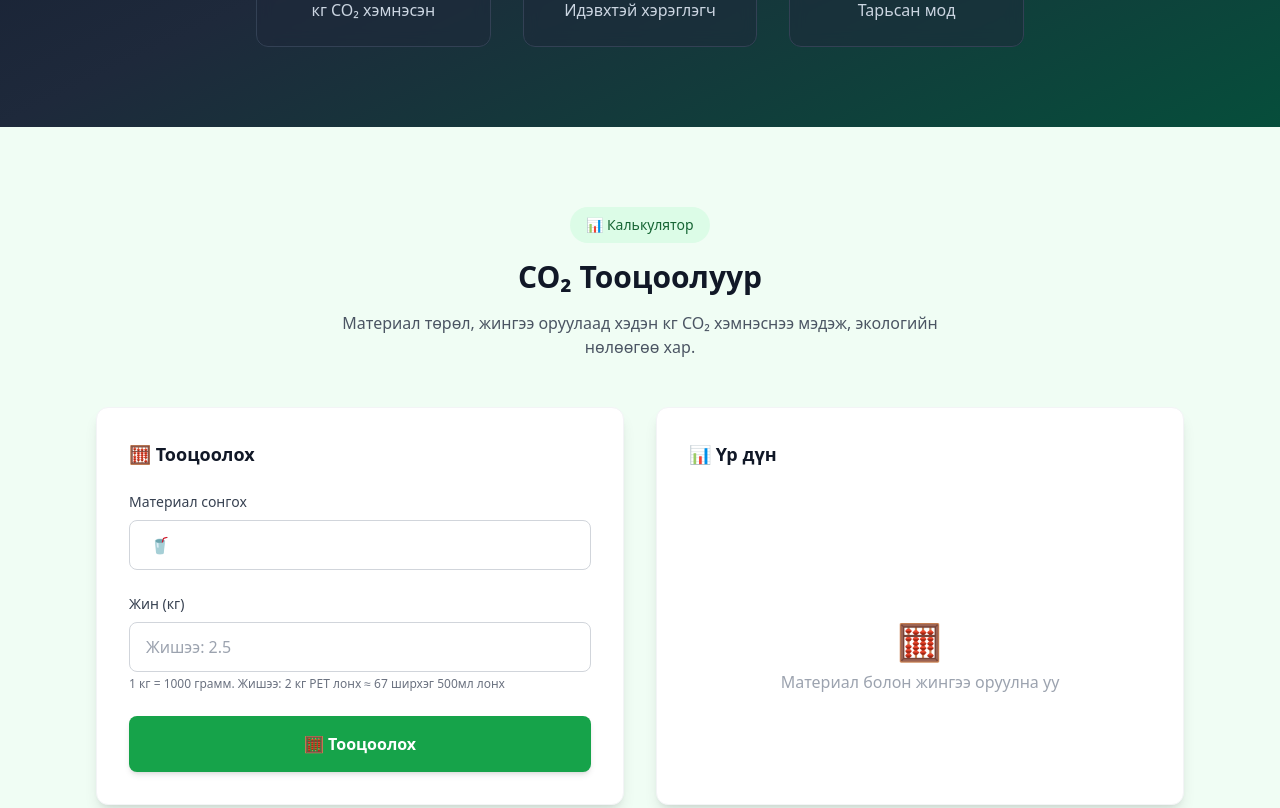
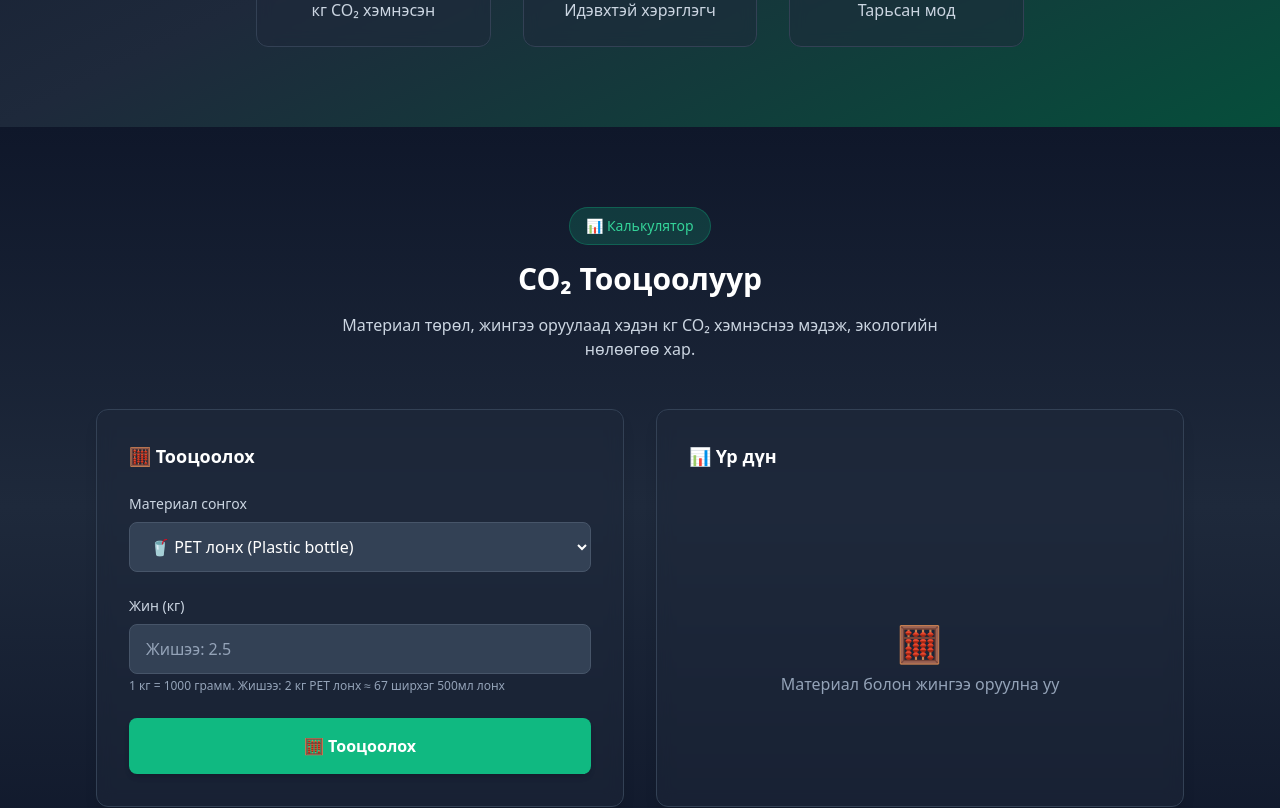
Before and after one commit to Tur-Erdene/greenloop-ai-website, a Next.js app: page / in a window 1280 px wide. Shown: the part 560-1368 px from the top of the page. Built offline with nearby package versions, Linux system fonts and the light colour scheme.

Commit message:
Update: CO2 calculator dark theme with white text

```diff
--- a/app/page.tsx
+++ b/app/page.tsx
@@ -120,28 +120,28 @@ export default function Home() {
         </section>
 
         {/* CO₂ Calculator */}
-        <section id="calculator" className="py-20 bg-green-50">
+        <section id="calculator" className="py-20 bg-gradient-to-b from-slate-900 via-slate-800 to-slate-900">
           <div className="max-w-6xl mx-auto px-4 sm:px-6 lg:px-8">
             <div className="text-center mb-12">
-              <div className="inline-block bg-green-100 text-green-800 px-4 py-2 rounded-full text-sm font-medium mb-4">
+              <div className="inline-block bg-emerald-500/20 text-emerald-400 px-4 py-2 rounded-full text-sm font-medium mb-4 border border-emerald-500/30">
                 📊 Калькулятор
               </div>
-              <h2 className="text-3xl font-bold text-gray-900 mb-4">CO₂ Тооцоолуур</h2>
-              <p className="text-gray-600 max-w-2xl mx-auto">
+              <h2 className="text-3xl font-bold text-white mb-4">CO₂ Тооцоолуур</h2>
+              <p className="text-slate-300 max-w-2xl mx-auto">
                 Материал төрөл, жингээ оруулаад хэдэн кг CO₂ хэмнэснээ мэдэж, экологийн нөлөөгөө хар.
               </p>
             </div>
 
             <div className="grid grid-cols-1 lg:grid-cols-2 gap-8">
-              <div className="bg-white rounded-xl shadow-lg p-8 border border-gray-100">
-                <h3 className="text-lg font-semibold text-gray-900 mb-6">🧮 Тооцоолох</h3>
+              <div className="bg-slate-800/50 backdrop-blur rounded-xl shadow-lg p-8 border border-slate-700">
+                <h3 className="text-lg font-semibold text-white mb-6">🧮 Тооцоолох</h3>
                 <div className="space-y-6">
                   <div>
-                    <label className="block text-sm font-medium text-gray-700 mb-2">Материал сонгох</label>
+                    <label className="block text-sm font-medium text-slate-300 mb-2">Материал сонгох</label>
                     <select
                       value={material}
                       onChange={(e) => setMaterial(e.target.value)}
-                      className="w-full px-4 py-3 border border-gray-300 rounded-lg focus:ring-2 focus:ring-green-500 focus:border-transparent bg-white"
+                      className="w-full px-4 py-3 border border-slate-600 rounded-lg focus:ring-2 focus:ring-emerald-500 focus:border-transparent bg-slate-700 text-white"
                     >
                       <option value="PET">🥤 PET лонх (Plastic bottle)</option>
                       <option value="HDPE">🧴 HDPE сав (Hard plastic)</option>
@@ -151,49 +151,49 @@ export default function Home() {
                     </select>
                   </div>
                   <div>
-                    <label className="block text-sm font-medium text-gray-700 mb-2">Жин (кг)</label>
+                    <label className="block text-sm font-medium text-slate-300 mb-2">Жин (кг)</label>
                     <input
                       type="number"
                       value={weight}
                       onChange={(e) => setWeight(e.target.value)}
                       placeholder="Жишээ: 2.5"
                       step="0.1"
-                      className="w-full px-4 py-3 border border-gray-300 rounded-lg focus:ring-2 focus:ring-green-500 focus:border-transparent"
+                      className="w-full px-4 py-3 border border-slate-600 rounded-lg focus:ring-2 focus:ring-emerald-500 focus:border-transparent bg-slate-700 text-white placeholder-slate-400"
                     />
-                    <p className="text-xs text-gray-500 mt-1">1 кг = 1000 грамм. Жишээ: 2 кг PET лонх ≈ 67 ширхэг 500мл лонх</p>
+                    <p className="text-xs text-slate-400 mt-1">1 кг = 1000 грамм. Жишээ: 2 кг PET лонх ≈ 67 ширхэг 500мл лонх</p>
                   </div>
                   <button
                     onClick={calculateCO2}
-                    className="w-full bg-green-600 text-white py-4 rounded-lg font-semibold hover:bg-green-700 transition shadow-md"
+                    className="w-full bg-emerald-500 text-white py-4 rounded-lg font-semibold hover:bg-emerald-600 transition shadow-md"
                   >
                     🧮 Тооцоолох
                   </button>
                 </div>
               </div>
 
-              <div className="bg-white rounded-xl shadow-lg p-8 border border-gray-100">
-                <h3 className="text-lg font-semibold text-gray-900 mb-6">📊 Үр дүн</h3>
+              <div className="bg-slate-800/50 backdrop-blur rounded-xl shadow-lg p-8 border border-slate-700">
+                <h3 className="text-lg font-semibold text-white mb-6">📊 Үр дүн</h3>
                 {co2Result ? (
                   <div className="space-y-4">
-                    <div className="p-6 bg-green-50 rounded-lg border border-green-200 text-center">
-                      <div className="text-sm text-green-600 mb-1">Таны хэмнэсэн CO₂</div>
-                      <div className="text-4xl font-bold text-green-700">{co2Result}</div>
+                    <div className="p-6 bg-emerald-500/20 rounded-lg border border-emerald-500/30 text-center">
+                      <div className="text-sm text-emerald-400 mb-1">Таны хэмнэсэн CO₂</div>
+                      <div className="text-4xl font-bold text-emerald-400">{co2Result}</div>
                     </div>
                     <div className="grid grid-cols-2 gap-4">
-                      <div className="p-4 bg-blue-50 rounded-lg border border-blue-100 text-center">
+                      <div className="p-4 bg-blue-500/20 rounded-lg border border-blue-500/30 text-center">
                         <div className="text-2xl">🌳</div>
-                        <div className="text-sm font-semibold text-blue-700">{(parseFloat(weight || '0') * 0.05).toFixed(1)} мод</div>
-                        <div className="text-xs text-blue-600">1 жилд тэнцэх</div>
+                        <div className="text-sm font-semibold text-blue-400">{(parseFloat(weight || '0') * 0.05).toFixed(1)} мод</div>
+                        <div className="text-xs text-blue-300">1 жилд тэнцэх</div>
                       </div>
-                      <div className="p-4 bg-yellow-50 rounded-lg border border-yellow-100 text-center">
+                      <div className="p-4 bg-yellow-500/20 rounded-lg border border-yellow-500/30 text-center">
                         <div className="text-2xl">⚡</div>
-                        <div className="text-sm font-semibold text-yellow-700">{(parseFloat(weight || '0') * 1.2).toFixed(1)} кВт</div>
-                        <div className="text-xs text-yellow-600">Цахилгаан хэмнэлт</div>
+                        <div className="text-sm font-semibold text-yellow-400">{(parseFloat(weight || '0') * 1.2).toFixed(1)} кВт</div>
+                        <div className="text-xs text-yellow-300">Цахилгаан хэмнэлт</div>
                       </div>
                     </div>
-                    <div className="p-4 bg-gray-50 rounded-lg border border-gray-100">
-                      <div className="text-sm font-medium text-gray-700 mb-2">🌍 Эквивалент нөлөө:</div>
-                      <ul className="text-sm text-gray-600 space-y-1">
+                    <div className="p-4 bg-slate-700/50 rounded-lg border border-slate-600">
+                      <div className="text-sm font-medium text-slate-200 mb-2">🌍 Эквивалент нөлөө:</div>
+                      <ul className="text-sm text-slate-300 space-y-1">
                         <li>🚗 {(parseFloat(weight || '0') * 4.5).toFixed(1)} км машин явсантай тэнцэх</li>
                         <li>💡 {(parseFloat(weight || '0') * 50).toFixed(0)} цаг LED гэрэл асаасантай тэнцэх</li>
                         <li>📱 {(parseFloat(weight || '0') * 200).toFixed(0)} удаа гар утас цэнэглэсэнтэй тэнцэх</li>
@@ -202,7 +202,7 @@ export default function Home() {
                   </div>
                 ) : (
                   <div className="h-full flex items-center justify-center">
-                    <div className="text-center text-gray-400">
+                    <div className="text-center text-slate-400">
                       <div className="text-4xl mb-2">🧮</div>
                       <p>Материал болон жингээ оруулна уу</p>
                     </div>
```
